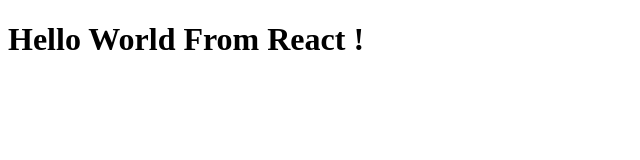
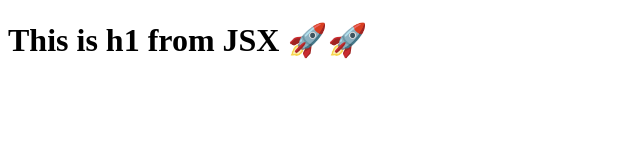
Before and after one commit to rakesh001/react-learning, a React app: page / in a window 1280 px wide. Shown: the whole page, without its empty margins (0-640 px from the left). Built offline with nearby package versions, Linux system fonts and the light colour scheme.

Commit message:
JSX introduction in code

```diff
--- a/App.js
+++ b/App.js
@@ -1,6 +1,16 @@
 import React from "react";
 import ReactDOM from "react-dom/client";
 
-const heading = React.createElement("h1", {}, "Hello World From React !");
+const heading = React.createElement(
+  "h1",
+  { id: "heading" },
+  "This is h1 from React.createElement"
+);
+
 const root = ReactDOM.createRoot(document.getElementById("root"));
-root.render(heading);
+
+// Using JSX
+
+const JSXHeading = <h1 id="heading"> This is h1 from JSX 🚀🚀</h1>;
+
+root.render(JSXHeading);
--- a/index.html
+++ b/index.html
@@ -6,7 +6,9 @@
     <title>Learning React</title>
 </head>
 <body>
-    <div id="root"></div>
+    <div id="root">
+        <h1>Welcome To React World 🚀</h1>
+    </div>
     <script type= "module" src="./App.js"></script>
 </body>
 </html>
```
